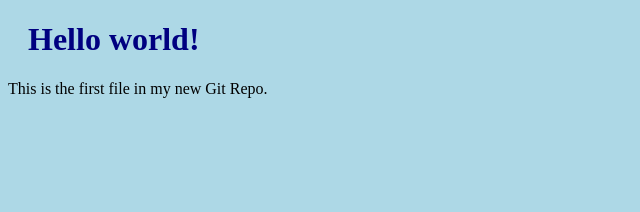
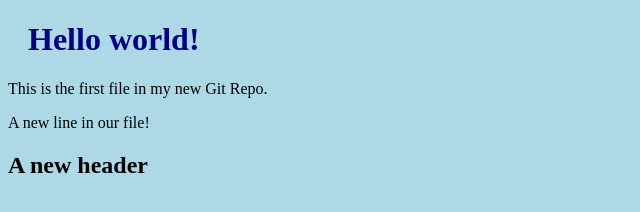
Before and after one commit to BuiThanhLuan/hello-world, a plain HTML site: page index.html in a window 1280 px wide. Shown: the whole page, without its empty margins (0-640 px from the left). Drawn offline with Linux system fonts and the light colour scheme.

Commit message:
Update index.html

```diff
--- a/Website 2.html
+++ b/index.html
@@ -8,6 +8,9 @@
 
 <h1>Hello world!</h1>
 <p>This is the first file in my new Git Repo.</p>
+<p>A new line in our file!</p>
+
+<h2>A new header</h2>
 
 </body>
 </html>
```
